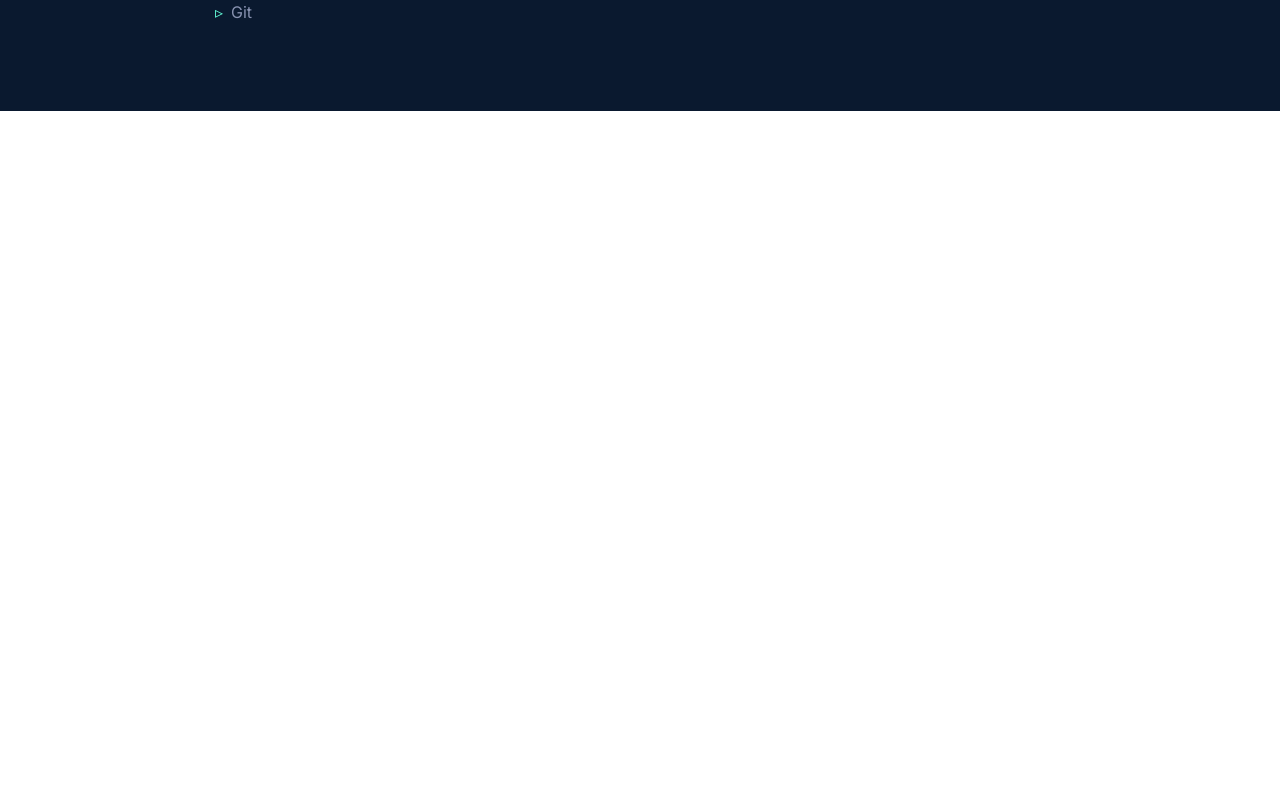
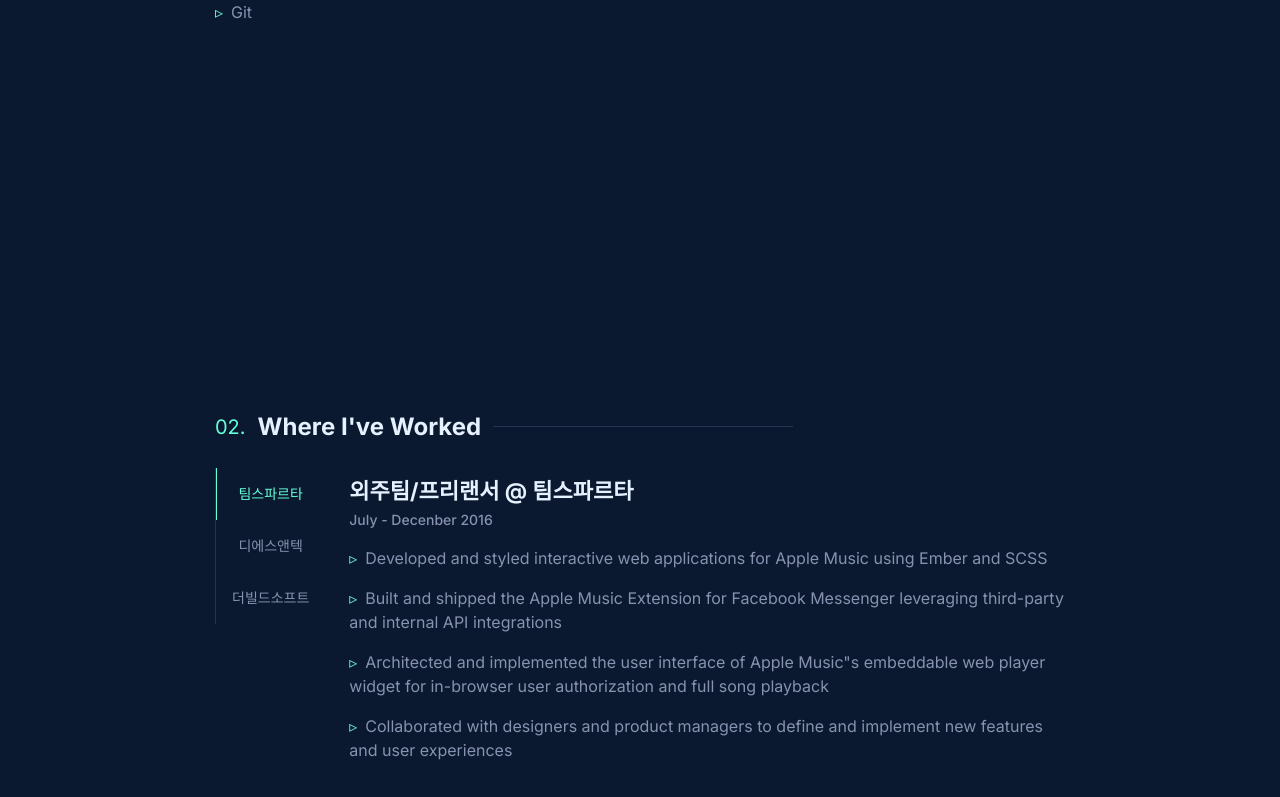
Before and after one commit to heondeam/shlee-resume, a Next.js app: page / in a window 1280 px wide. Shown: the part 1489-2286 px from the top of the page. Before the commit the page ends 1600 px from the top, so only its background shows below. Built offline with nearby package versions, Linux system fonts and the light colour scheme.

Commit message:
feat: add experiences

```diff
--- a/app/page.tsx
+++ b/app/page.tsx
@@ -1,4 +1,5 @@
 import AboutMe from "@/components/main/about-me";
+import Experience from "@/components/main/experience";
 import Hello from "@/components/main/hello";
 
 export default function Home() {
@@ -6,6 +7,7 @@
     <main>
       <Hello />
       <AboutMe />
+      <Experience />
     </main>
   );
 }
```
